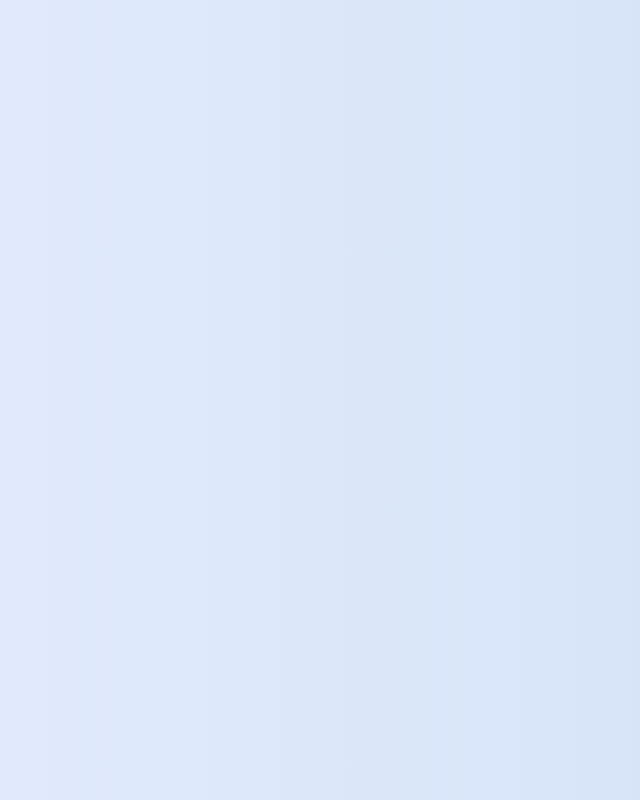
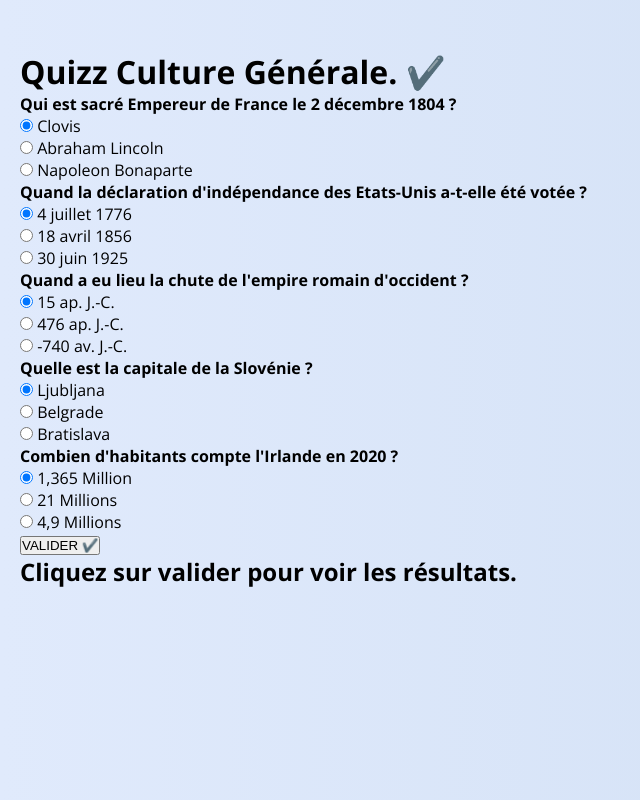
Before and after one commit to ThibaultCarrera/quizz-js, a plain HTML site: page index.html in a window 1280 px wide. Shown: the whole page, without its empty margins (0-640 px from the left). Drawn offline with nearby package versions, Linux system fonts and the light colour scheme.

Commit message:
html form

```diff
--- a/index.html
+++ b/index.html
@@ -5,12 +5,124 @@
     <meta name="viewport" content="width=device-width, initial-scale=1.0" />
     <title>Quizz JS</title>
     <link rel="stylesheet" href="style.css" />
-    <link rel="preconnect" href="https://fonts.googleapis.com">
-    <link rel="preconnect" href="https://fonts.gstatic.com" crossorigin>
-    <link href="https://fonts.googleapis.com/css2?family=Open+Sans:wght@300;400;500;600;700;800&family=Roboto:wght@100;300;400;500;700;900&display=swap" rel="stylesheet">
+    <link rel="preconnect" href="https://fonts.googleapis.com" />
+    <link rel="preconnect" href="https://fonts.gstatic.com" crossorigin />
+    <link
+      href="https://fonts.googleapis.com/css2?family=Open+Sans:wght@300;400;500;600;700;800&family=Roboto:wght@100;300;400;500;700;900&display=swap"
+      rel="stylesheet"
+    />
   </head>
   <body>
+    <h1>
+      <span>Quizz</span>
+      Culture Générale. ✔️
+    </h1>
 
+    <div class="global-container">
+      <form class="quiz-form">
+        <div class="question-block">
+          <h4>Qui est sacré Empereur de France le 2 décembre 1804 ?</h4>
+
+          <div>
+            <input type="radio" id="Clovis" name="q1" value="a" checked />
+            <label for="Clovis">Clovis</label>
+          </div>
+
+          <div>
+            <input type="radio" id="Lincoln" name="q1" value="b" />
+            <label for="Lincoln">Abraham Lincoln</label>
+          </div>
+
+          <div>
+            <input type="radio" id="Bonaparte" name="q1" value="c" />
+            <label for="Bonaparte">Napoleon Bonaparte</label>
+          </div>
+        </div>
+
+        <div class="question-block">
+          <h4>
+            Quand la déclaration d'indépendance des Etats-Unis a-t-elle été
+            votée ?
+          </h4>
+          <div>
+            <input type="radio" id="date1" name="q2" value="a" checked />
+            <label for="date1">4 juillet 1776</label>
+          </div>
+
+          <div>
+            <input type="radio" id="date2" name="q2" value="b" />
+            <label for="date2">18 avril 1856</label>
+          </div>
+
+          <div>
+            <input type="radio" id="date3" name="q2" value="c" />
+            <label for="date3">30 juin 1925</label>
+          </div>
+        </div>
+
+        <div class="question-block">
+          <h4>Quand a eu lieu la chute de l'empire romain d'occident ?</h4>
+          <div>
+            <input type="radio" id="date4" name="q3" value="a" checked />
+            <label for="date4">15 ap. J.-C.</label>
+          </div>
+
+          <div>
+            <input type="radio" id="date5" name="q3" value="b" />
+            <label for="date5">476 ap. J.-C.</label>
+          </div>
+
+          <div>
+            <input type="radio" id="date6" name="q3" value="c" />
+            <label for="date6">-740 av. J.-C.</label>
+          </div>
+        </div>
+
+        <div class="question-block">
+          <h4>Quelle est la capitale de la Slovénie ?</h4>
+
+          <div>
+            <input type="radio" id="Ljubljana" name="q4" value="a" checked />
+            <label for="Ljubljana">Ljubljana</label>
+          </div>
+
+          <div>
+            <input type="radio" id="Belgrade" name="q4" value="b" />
+            <label for="Belgrade">Belgrade</label>
+          </div>
+
+          <div>
+            <input type="radio" id="Bratislava" name="q4" value="c" />
+            <label for="Bratislava">Bratislava</label>
+          </div>
+        </div>
+
+        <div class="question-block">
+          <h4>Combien d'habitants compte l'Irlande en 2020 ?</h4>
+          <div>
+            <input type="radio" id="m1" name="q5" value="a" checked />
+            <label for="m1">1,365 Million</label>
+          </div>
+
+          <div>
+            <input type="radio" id="m2" name="q5" value="b" />
+            <label for="m2">21 Millions</label>
+          </div>
+
+          <div>
+            <input type="radio" id="m3" name="q5" value="c" />
+            <label for="m3">4,9 Millions</label>
+          </div>
+        </div>
+
+        <button type="submit">VALIDER ✔️</button>
+      </form>
+      <div class="results">
+        <h2>Cliquez sur <span>valider </span>pour voir les résultats.</h2>
+        <p class="mark"></p>
+        <p class="help"></p>
+      </div>
+    </div>
 
     <script src="app.js"></script>
   </body>
```
